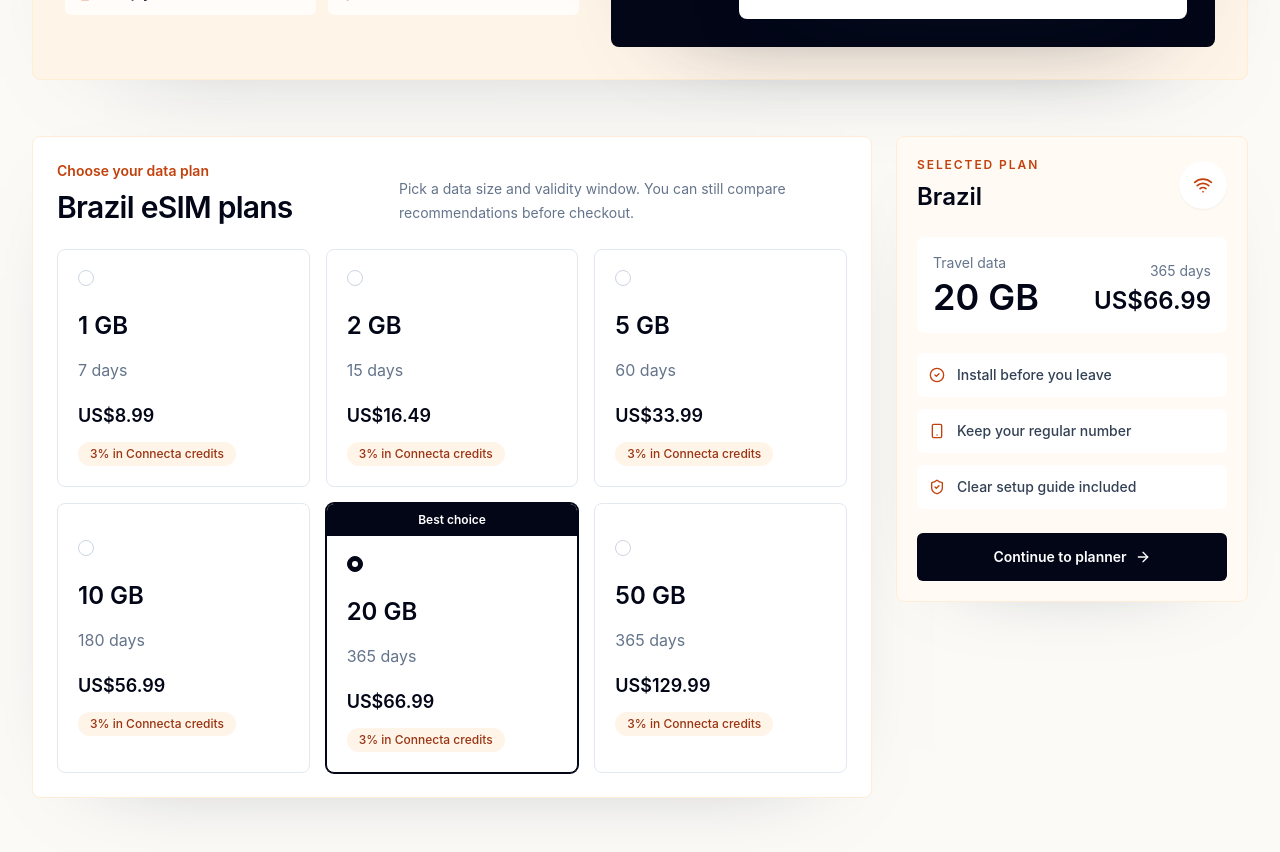
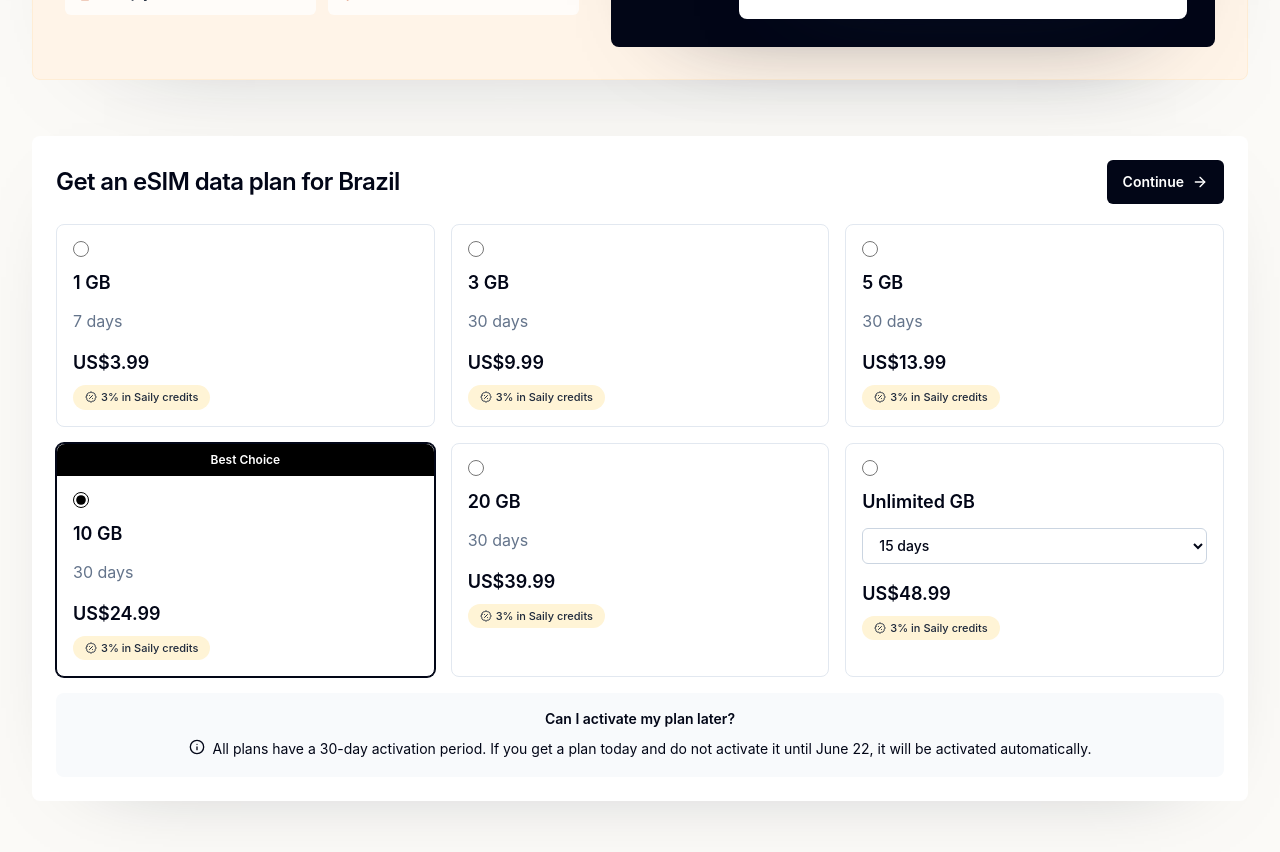
Before and after one commit to trinayanswarup/Connecta, a Next.js app in the folder frontend/: page /esim/brazil in a window 1280 px wide. Shown: the part 500-1352 px from the top of the page. Built offline with nearby package versions, Linux system fonts and the light colour scheme.

Commit message:
Update eSIM pricing cards

```diff
--- a/frontend/components/CountryPlanSelector.tsx
+++ b/frontend/components/CountryPlanSelector.tsx
@@ -2,7 +2,7 @@
 
 import { useMemo, useState } from "react";
 import Link from "next/link";
-import { ArrowRight, CheckCircle2, Globe2, ShieldCheck, Smartphone, Wifi } from "lucide-react";
+import { ArrowRight, BadgePercent, Info } from "lucide-react";
 
 import type { DestinationOption, MarketingPlan } from "@/lib/destination-catalog";
 
@@ -18,14 +18,24 @@
     0,
     plans.findIndex((plan) => plan.bestChoice)
   );
+  const tripDays = tripLengthDays(startDate, endDate);
+  const initialUnlimitedDays = nearestUnlimitedValidity(plans, tripDays);
   const [selectedIndex, setSelectedIndex] = useState(initialIndex);
+  const [unlimitedDays, setUnlimitedDays] = useState(initialUnlimitedDays);
   const selectedPlan = plans[selectedIndex] ?? plans[0];
+  const selectedDisplayPlan = planWithSelectedValidity(selectedPlan, unlimitedDays);
+  const activationDate = useMemo(() => {
+    const date = new Date();
+    date.setDate(date.getDate() + 30);
+
+    return date.toLocaleDateString("en-US", { day: "numeric", month: "long" });
+  }, []);
 
   const plannerHref = useMemo(() => {
     const params = new URLSearchParams({
       destination: destination.name,
-      selectedData: selectedPlan.data,
-      selectedValidity: selectedPlan.days
+      selectedData: selectedDisplayPlan.data,
+      selectedValidity: selectedDisplayPlan.days
     });
 
     if (startDate) {
@@ -36,102 +46,130 @@
     }
 
     return `/trip/new?${params.toString()}`;
-  }, [destination.name, endDate, selectedPlan.data, selectedPlan.days, startDate]);
+  }, [destination.name, endDate, selectedDisplayPlan.data, selectedDisplayPlan.days, startDate]);
 
   return (
-    <div className="grid gap-6 lg:grid-cols-[1fr_22rem] lg:items-start">
-      <section className="rounded-lg border border-orange-100 bg-white p-4 shadow-[0_24px_90px_-72px_rgba(15,23,42,0.5)] sm:p-6">
-        <div className="flex flex-col gap-3 sm:flex-row sm:items-end sm:justify-between">
-          <div>
-            <p className="text-sm font-semibold text-orange-700">Choose your data plan</p>
-            <h2 className="mt-2 text-3xl font-semibold tracking-tight text-slate-950">{destination.name} eSIM plans</h2>
-          </div>
-          <p className="max-w-md text-sm leading-6 text-slate-500">
-            Pick a data size and validity window. You can still compare recommendations before checkout.
-          </p>
+    <section className="rounded-lg bg-white p-4 shadow-[0_24px_90px_-72px_rgba(15,23,42,0.5)] sm:p-6">
+      <div className="flex flex-col gap-3 sm:flex-row sm:items-center sm:justify-between">
+        <h2 className="text-2xl font-semibold tracking-tight text-slate-950">
+          Get an eSIM data plan for {destination.name}
+        </h2>
+        <Link
+          className="inline-flex h-11 items-center justify-center gap-2 rounded-md bg-slate-950 px-4 text-sm font-semibold text-white transition hover:-translate-y-0.5 hover:bg-slate-800"
+          href={plannerHref}
+        >
+          Continue
+          <ArrowRight className="h-4 w-4" />
+        </Link>
       </div>
 
-        <div className="mt-6 grid gap-4 md:grid-cols-2 xl:grid-cols-3">
+      <div className="mt-5 grid gap-4 md:grid-cols-2 xl:grid-cols-3">
         {plans.map((plan, index) => {
           const isSelected = selectedIndex === index;
+          const displayPlan = planWithSelectedValidity(plan, unlimitedDays);
+
           return (
-              <button
-                className={`group relative min-h-44 overflow-hidden rounded-lg border bg-white p-5 text-left transition hover:-translate-y-0.5 hover:shadow-[0_18px_60px_-48px_rgba(15,23,42,0.55)] ${
-                  isSelected ? "border-slate-950 ring-1 ring-slate-950" : "border-slate-200 hover:border-orange-200"
+            <label
+              className={`relative flex min-h-[170px] cursor-pointer flex-col rounded-lg border bg-white p-4 text-left transition hover:-translate-y-0.5 hover:shadow-[0_18px_60px_-48px_rgba(15,23,42,0.55)] ${
+                isSelected ? "border-slate-950 ring-1 ring-slate-950" : "border-slate-200 hover:border-slate-400"
               }`}
               key={`${plan.data}-${plan.days}`}
-                onClick={() => setSelectedIndex(index)}
-                type="button"
             >
               {plan.bestChoice ? (
-                  <span className="absolute inset-x-0 top-0 bg-slate-950 py-2 text-center text-xs font-semibold text-white">Best choice</span>
+                <span className="absolute inset-x-0 top-0 rounded-t-lg bg-black py-2 text-center text-xs font-semibold text-white">
+                  Best Choice
+                </span>
               ) : null}
-                <span
-                  className={`flex h-4 w-4 rounded-full border ${
-                    plan.bestChoice ? "mt-8" : ""
-                  } ${isSelected ? "border-slate-950 bg-slate-950" : "border-slate-300"}`}
+              <input
+                checked={isSelected}
+                className={`h-4 w-4 accent-black ${plan.bestChoice ? "mt-8" : ""}`}
+                name="selectedPlan"
+                onChange={() => setSelectedIndex(index)}
+                type="radio"
+              />
+              <span className="mt-3 block text-lg font-semibold text-slate-950">{displayPlan.data}</span>
+              {plan.validityOptions ? (
+                <select
+                  className="mt-3 h-9 w-full rounded-md border border-slate-300 bg-white px-3 text-sm font-medium text-slate-950 outline-none transition focus:border-slate-950 focus:ring-2 focus:ring-slate-200"
+                  onChange={(event) => {
+                    setUnlimitedDays(Number(event.target.value));
+                    setSelectedIndex(index);
+                  }}
+                  value={unlimitedDays}
                 >
-                  {isSelected ? <span className="m-auto h-1.5 w-1.5 rounded-full bg-white" /> : null}
+                  {plan.validityOptions.map((option) => (
+                    <option key={option.dayCount} value={option.dayCount}>
+                      {option.days}
+                    </option>
+                  ))}
+                </select>
+              ) : (
+                <span className="mt-3 block text-base text-slate-500">{displayPlan.days}</span>
+              )}
+              <span className="mt-4 block text-lg font-semibold text-slate-950">{displayPlan.price}</span>
+              <span className="mt-2 inline-flex w-fit items-center gap-1 rounded-full bg-[#fff4d6] px-3 py-1 text-[11px] font-medium text-slate-800">
+                <BadgePercent className="h-3 w-3" />
+                3% in Saily credits
               </span>
-                <span className="mt-6 block text-2xl font-semibold text-slate-950">{plan.data}</span>
-                <span className="mt-4 block text-base text-slate-500">{plan.days}</span>
-                <span className="mt-5 block text-lg font-semibold text-slate-950">{plan.price}</span>
-                <span className="mt-3 inline-flex rounded-full bg-[#fff4e8] px-3 py-1 text-xs font-medium text-orange-800">
-                  3% in Connecta credits
-                </span>
-              </button>
+            </label>
           );
         })}
       </div>
+
+      <div className="mt-4 rounded-lg bg-slate-50 px-4 py-4 text-sm text-slate-950">
+        <p className="text-center font-semibold">Can I activate my plan later?</p>
+        <p className="mt-2 flex items-start justify-center gap-2 text-center leading-6">
+          <Info className="mt-0.5 h-4 w-4 shrink-0" />
+          <span>
+            All plans have a 30-day activation period. If you get a plan today and do not activate it until{" "}
+            {activationDate}, it will be activated automatically.
+          </span>
+        </p>
+      </div>
     </section>
-
-      <aside className="rounded-lg border border-orange-100 bg-[#fffaf4] p-5 shadow-[0_24px_90px_-74px_rgba(15,23,42,0.55)] lg:sticky lg:top-6">
-        <div className="flex items-center justify-between gap-4">
-          <div>
-            <p className="text-xs font-semibold uppercase tracking-[0.16em] text-orange-700">Selected plan</p>
-            <h3 className="mt-2 text-2xl font-semibold text-slate-950">{destination.name}</h3>
-          </div>
-          <span className="grid h-12 w-12 place-items-center rounded-full bg-white text-orange-700 shadow-sm">
-            {destination.kind === "country" ? <Wifi className="h-5 w-5" /> : <Globe2 className="h-5 w-5" />}
-          </span>
-        </div>
-
-        <div className="mt-6 rounded-lg bg-white p-4">
-          <div className="flex items-end justify-between gap-4">
-            <div>
-              <p className="text-sm text-slate-500">Travel data</p>
-              <p className="mt-1 text-4xl font-semibold text-slate-950">{selectedPlan.data}</p>
-            </div>
-            <div className="text-right">
-              <p className="text-sm text-slate-500">{selectedPlan.days}</p>
-              <p className="mt-1 text-2xl font-semibold text-slate-950">{selectedPlan.price}</p>
-            </div>
-          </div>
-        </div>
-
-        <div className="mt-5 grid gap-3 text-sm font-medium text-slate-700">
-          <span className="flex items-center gap-3 rounded-md bg-white px-3 py-3">
-            <CheckCircle2 className="h-4 w-4 text-orange-700" />
-            Install before you leave
-          </span>
-          <span className="flex items-center gap-3 rounded-md bg-white px-3 py-3">
-            <Smartphone className="h-4 w-4 text-orange-700" />
-            Keep your regular number
-          </span>
-          <span className="flex items-center gap-3 rounded-md bg-white px-3 py-3">
-            <ShieldCheck className="h-4 w-4 text-orange-700" />
-            Clear setup guide included
-          </span>
-        </div>
-
-        <Link
-          className="mt-6 inline-flex h-12 w-full items-center justify-center gap-2 rounded-md bg-slate-950 px-5 text-sm font-semibold text-white transition hover:-translate-y-0.5 hover:bg-slate-800"
-          href={plannerHref}
-        >
-          Continue to planner
-          <ArrowRight className="h-4 w-4" />
-        </Link>
-      </aside>
-    </div>
   );
 }
+
+function planWithSelectedValidity(plan: MarketingPlan, selectedDays: number) {
+  const selectedOption = plan.validityOptions?.find((option) => option.dayCount === selectedDays);
+
+  if (!selectedOption) {
+    return plan;
+  }
+
+  return {
+    ...plan,
+    days: selectedOption.days,
+    price: selectedOption.price
+  };
+}
+
+function nearestUnlimitedValidity(plans: MarketingPlan[], tripDays?: number) {
+  const options = plans.find((plan) => plan.validityOptions)?.validityOptions;
+
+  if (!options?.length) {
+    return 15;
+  }
+
+  if (!tripDays) {
+    return options.find((option) => option.dayCount === 15)?.dayCount ?? options[0].dayCount;
+  }
+
+  return options.find((option) => option.dayCount >= tripDays)?.dayCount ?? options[options.length - 1].dayCount;
+}
+
+function tripLengthDays(startDate?: string, endDate?: string) {
+  if (!startDate || !endDate) {
+    return undefined;
+  }
+
+  const start = new Date(`${startDate}T00:00:00`);
+  const end = new Date(`${endDate}T00:00:00`);
+  const difference = end.getTime() - start.getTime();
+
+  if (!Number.isFinite(difference) || difference < 0) {
+    return undefined;
+  }
+
+  return Math.floor(difference / 86_400_000) + 1;
+}
--- a/frontend/lib/destination-catalog.ts
+++ b/frontend/lib/destination-catalog.ts
@@ -11,6 +11,11 @@
   days: string;
   price: string;
   bestChoice?: boolean;
+  validityOptions?: Array<{
+    days: string;
+    dayCount: number;
+    price: string;
+  }>;
 };
 
 export const regionalDestinations: DestinationOption[] = [
@@ -256,12 +261,24 @@
 }
 
 export const marketingPlans: MarketingPlan[] = [
-  { data: "1 GB", days: "7 days", price: "US$8.99" },
-  { data: "2 GB", days: "15 days", price: "US$16.49" },
-  { data: "5 GB", days: "60 days", price: "US$33.99" },
-  { data: "10 GB", days: "180 days", price: "US$56.99" },
-  { data: "20 GB", days: "365 days", price: "US$66.99", bestChoice: true },
-  { data: "50 GB", days: "365 days", price: "US$129.99" }
+  { data: "1 GB", days: "7 days", price: "US$3.99" },
+  { data: "3 GB", days: "30 days", price: "US$9.99" },
+  { data: "5 GB", days: "30 days", price: "US$13.99" },
+  { data: "10 GB", days: "30 days", price: "US$24.99", bestChoice: true },
+  { data: "20 GB", days: "30 days", price: "US$39.99" },
+  {
+    data: "Unlimited GB",
+    days: "15 days",
+    price: "US$48.99",
+    validityOptions: [
+      { dayCount: 5, days: "5 days", price: "US$24.99" },
+      { dayCount: 10, days: "10 days", price: "US$34.99" },
+      { dayCount: 15, days: "15 days", price: "US$48.99" },
+      { dayCount: 20, days: "20 days", price: "US$59.99" },
+      { dayCount: 25, days: "25 days", price: "US$65.99" },
+      { dayCount: 30, days: "30 days", price: "US$71.99" }
+    ]
+  }
 ];
 
 export function plansForDestination(destination: string) {
```
Also changed, not shown: frontend/components/DestinationDirectory.tsx (+1 -10 lines). Lines whose indentation alone changed are shown as unchanged.
